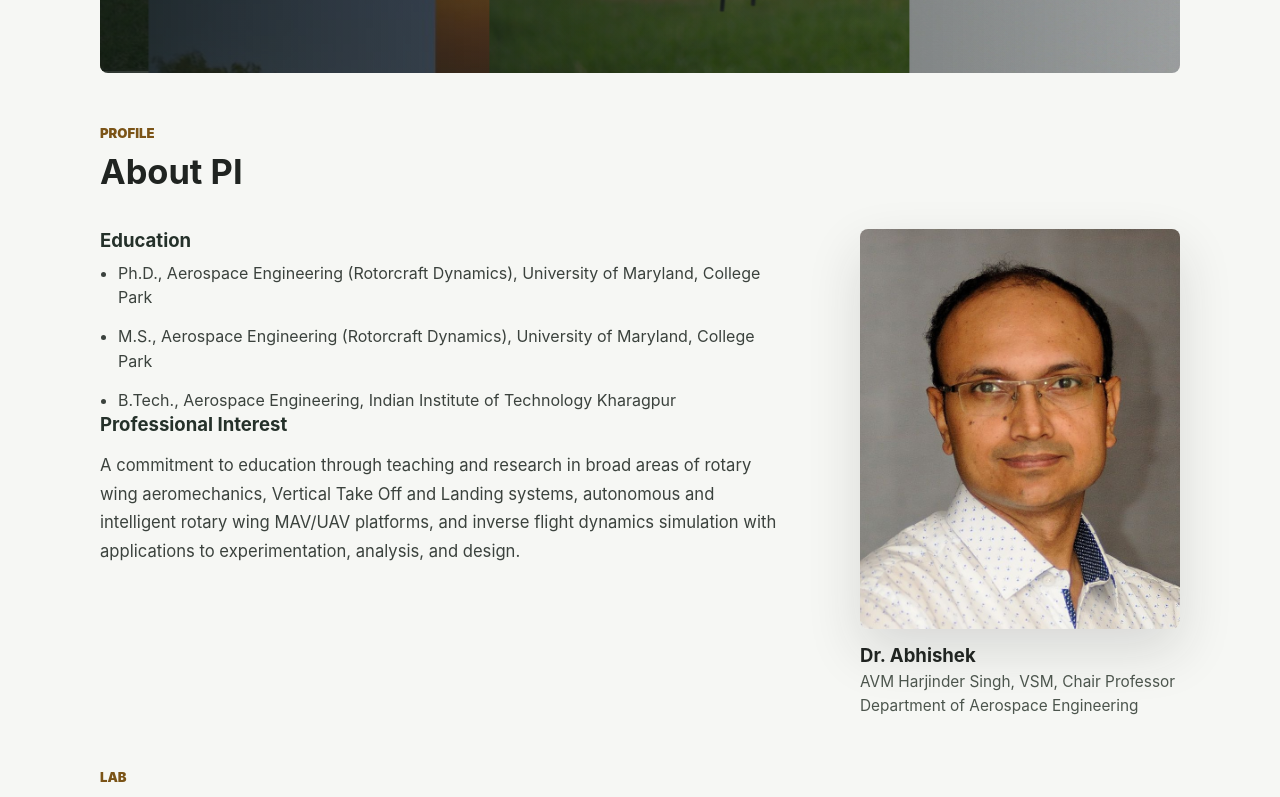
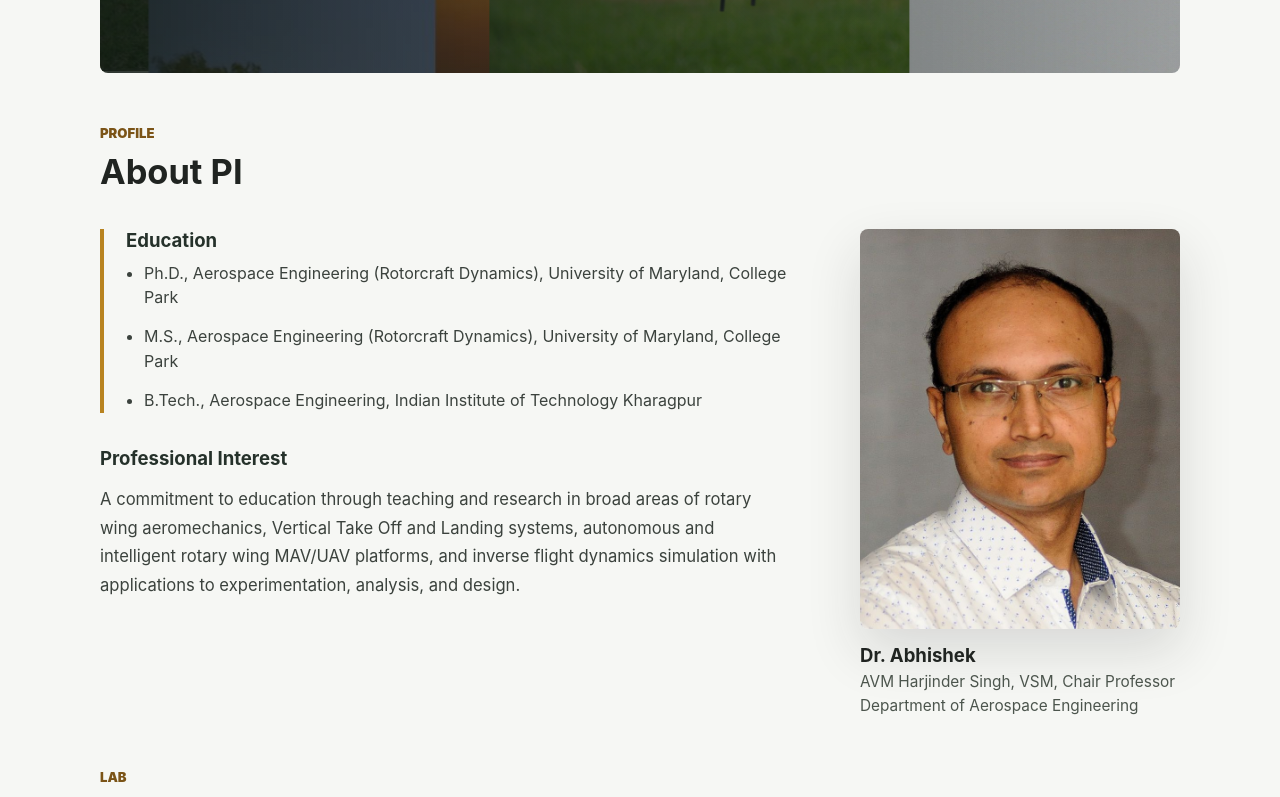
Before and after one commit to s-ritwik/abhish_web, a React (Vite) app: page / in a window 1280 px wide. Shown: the part 593-1390 px from the top of the page. Built offline with nearby package versions, Linux system fonts and the light colour scheme.

Commit message:
fixed education block

```diff
--- a/src/pages/HomePage.jsx
+++ b/src/pages/HomePage.jsx
@@ -98,14 +98,18 @@ export default function HomePage() {
 
       <Section eyebrow="Profile" title="About PI" className="two-column-section about-pi-section" id="about-pi">
         <div className="section-copy">
+          <div className="section-panel education-panel">
             <h3>Education</h3>
-          <ul className="clean-list education-list">
+            <ul className="clean-list">
               {profile.education.map((item) => (
                 <li key={item}>{item}</li>
               ))}
             </ul>
+          </div>
+          <div className="professional-interest-block">
             <h3>Professional Interest</h3>
             <p>{profile.professionalInterest}</p>
+          </div>
         </div>
         <figure className="pi-profile-card">
           <img src={publicPath(profile.image)} alt={profile.name} />
--- a/src/styles/global.css
+++ b/src/styles/global.css
@@ -468,8 +468,13 @@ button {
   overflow-wrap: break-word;
 }
 
-.education-list {
-  margin-bottom: 24px;
+.education-panel {
+  margin-bottom: 34px;
+  max-width: 76ch;
+}
+
+.professional-interest-block {
+  margin-top: 34px;
 }
 
 .pi-profile-card {
```
Lines whose indentation alone changed are shown as unchanged.
